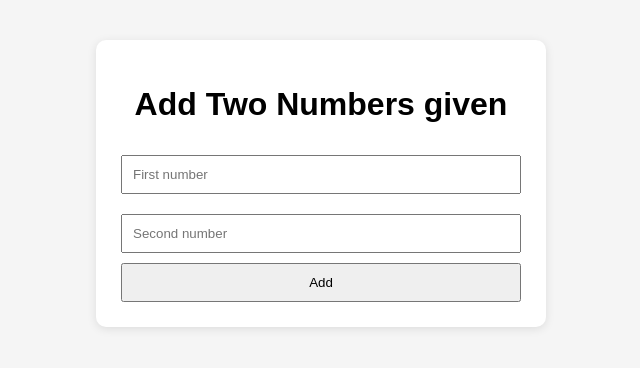
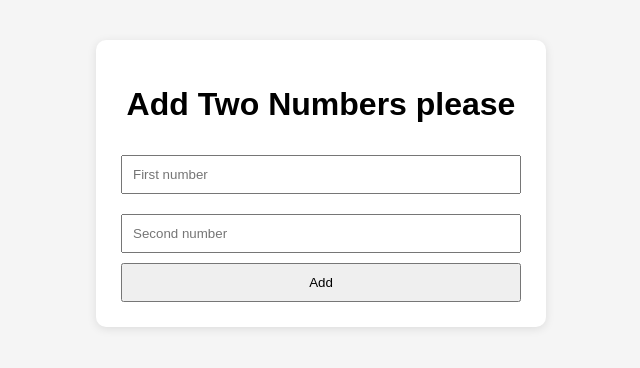
Before and after one commit to DixT-180/hello-app-source, a Flask app: page / in a window 1280 px wide. Shown: the top 368 px of the page, without its empty margins (319-959 px from the left). Run offline with Flask 3, Linux system fonts and the light colour scheme.

Commit message:
please added

```diff
--- a/templates/index.html
+++ b/templates/index.html
@@ -46,7 +46,7 @@
 <body>
 
 <div class="container">
-    <h1>Add Two Numbers given</h1>
+    <h1>Add Two Numbers please</h1>
 
     <form method="POST">
         <input type="number" step="any" name="a" placeholder="First number" required>
```
